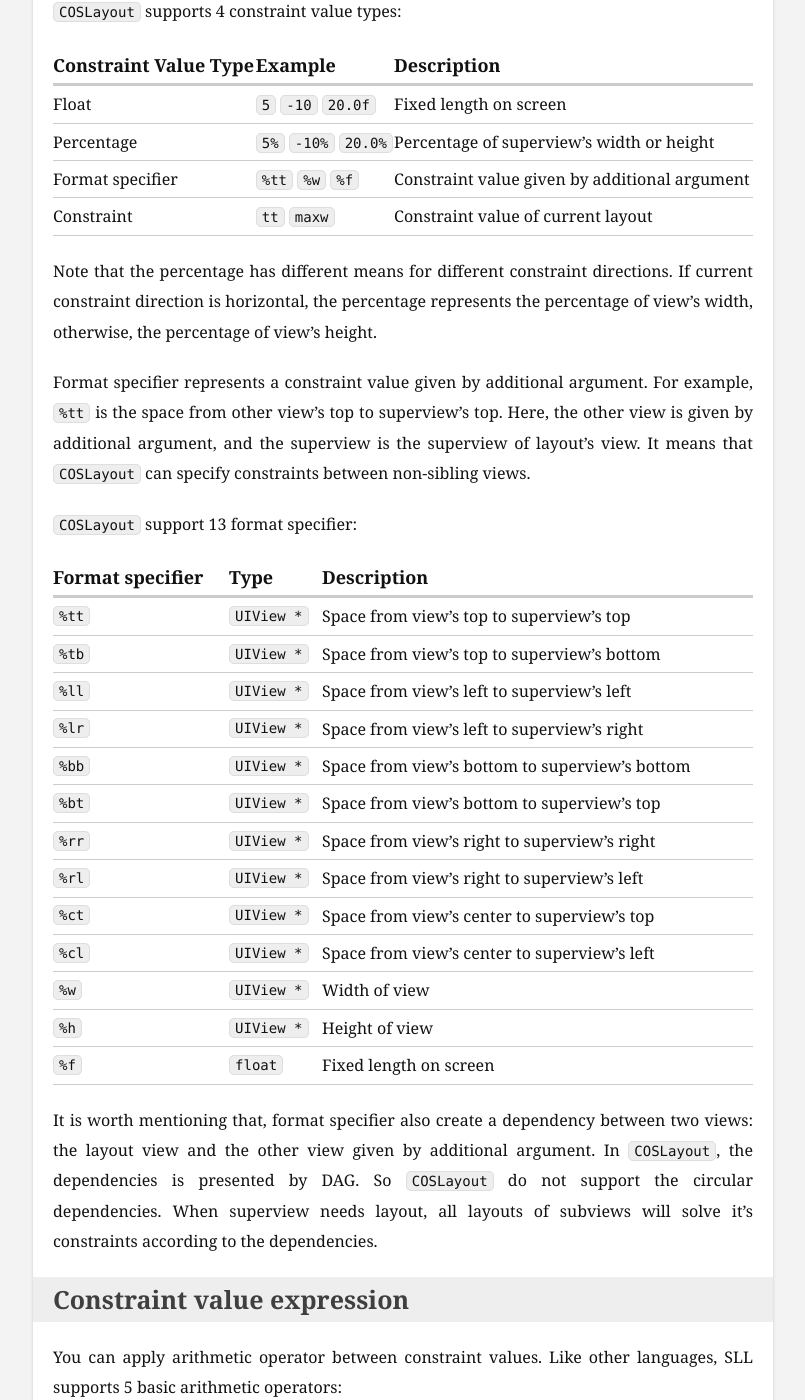
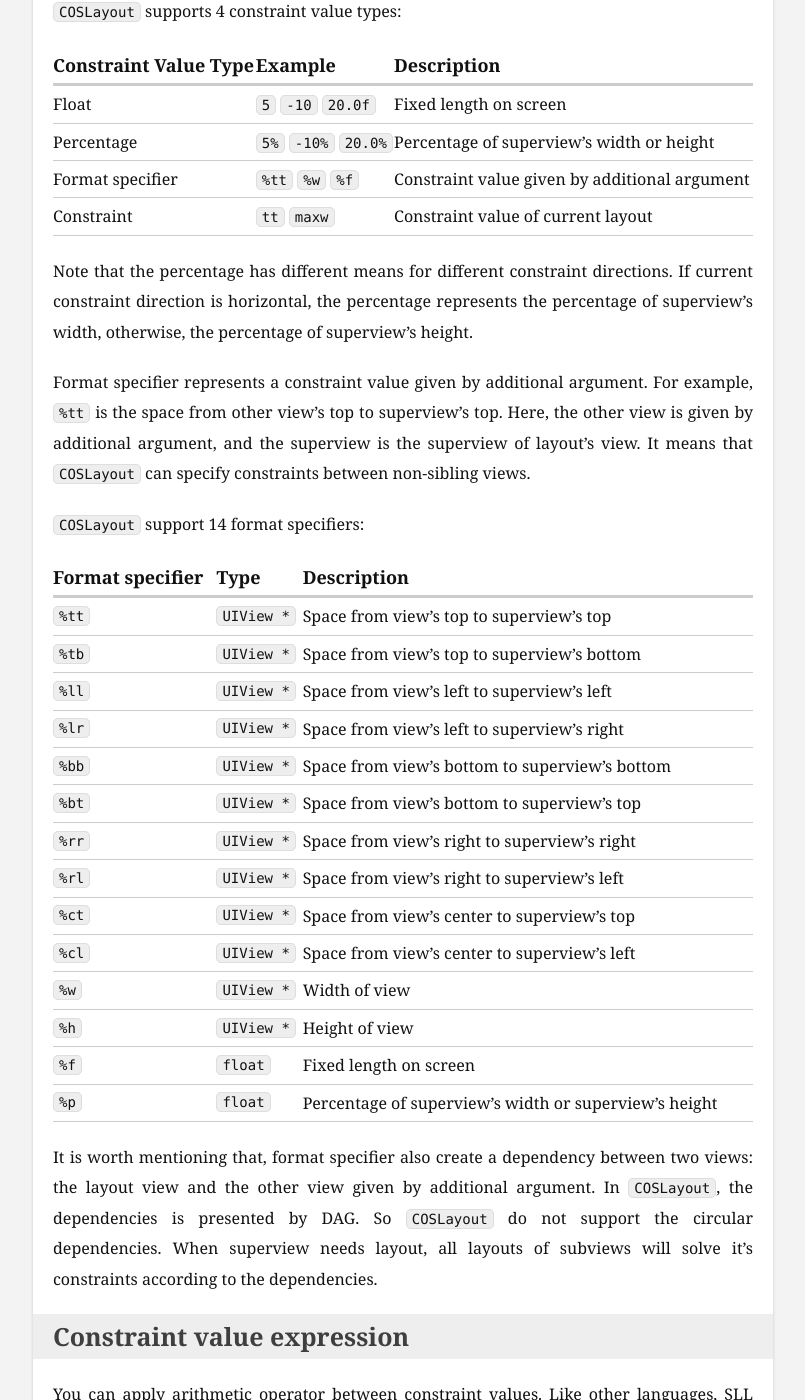
Before and after one commit to tang3w/tang3w.github.com, a Jekyll site: the page built from _posts/2014-12-03-coslayout:-an-ios-layout-library.markdown, in a window 1280 px wide and 1400 px high, scrolled down 1415 px. Shown: the whole window, without its empty margins (237-1042 px from the left). Built offline with Jekyll 4.4.1, drawn with Linux system fonts in a browser that asks for light colours; Markdown is read by kramdown in place of the engine named in the settings; comment, search, counter and statistics services are not loaded.

Commit message:
Update a post

```diff
--- a/_posts/2014-12-03-coslayout:-an-ios-layout-library.markdown
+++ b/_posts/2014-12-03-coslayout:-an-ios-layout-library.markdown
@@ -48,11 +48,11 @@ Percentage            | `5%` `-10%` `20.0%` | Percentage of superview's width or
 Format specifier      | `%tt` `%w` `%f`     | Constraint value given by additional argument
 Constraint            | `tt` `maxw`         | Constraint value of current layout
 
-Note that the percentage has different means for different constraint directions. If current constraint direction is horizontal, the percentage represents the percentage of view's width, otherwise, the percentage of view's height.
+Note that the percentage has different means for different constraint directions. If current constraint direction is horizontal, the percentage represents the percentage of superview's width, otherwise, the percentage of superview's height.
 
 Format specifier represents a constraint value given by additional argument. For example, `%tt` is the space from other view's top to superview's top. Here, the other view is given by additional argument, and the superview is the superview of layout's view. It means that `COSLayout` can specify constraints between non-sibling views.
 
-`COSLayout` support 13 format specifier:
+`COSLayout` support 14 format specifiers:
 
 Format specifier | Type       | Description
 -----------------|------------|------------
@@ -69,6 +69,7 @@ Format specifier | Type       | Description
 `%w`             | `UIView *` | Width of view
 `%h`             | `UIView *` | Height of view
 `%f`             | `float`    | Fixed length on screen
+`%p`             | `float`    | Percentage of superview's width or superview's height
 
 It is worth mentioning that, format specifier also create a dependency between two views: the layout view and the other view given by additional argument. In `COSLayout`, the dependencies is presented by DAG. So `COSLayout` do not support the circular dependencies. When superview needs layout, all layouts of subviews will solve it's constraints according to the dependencies.
 
```
